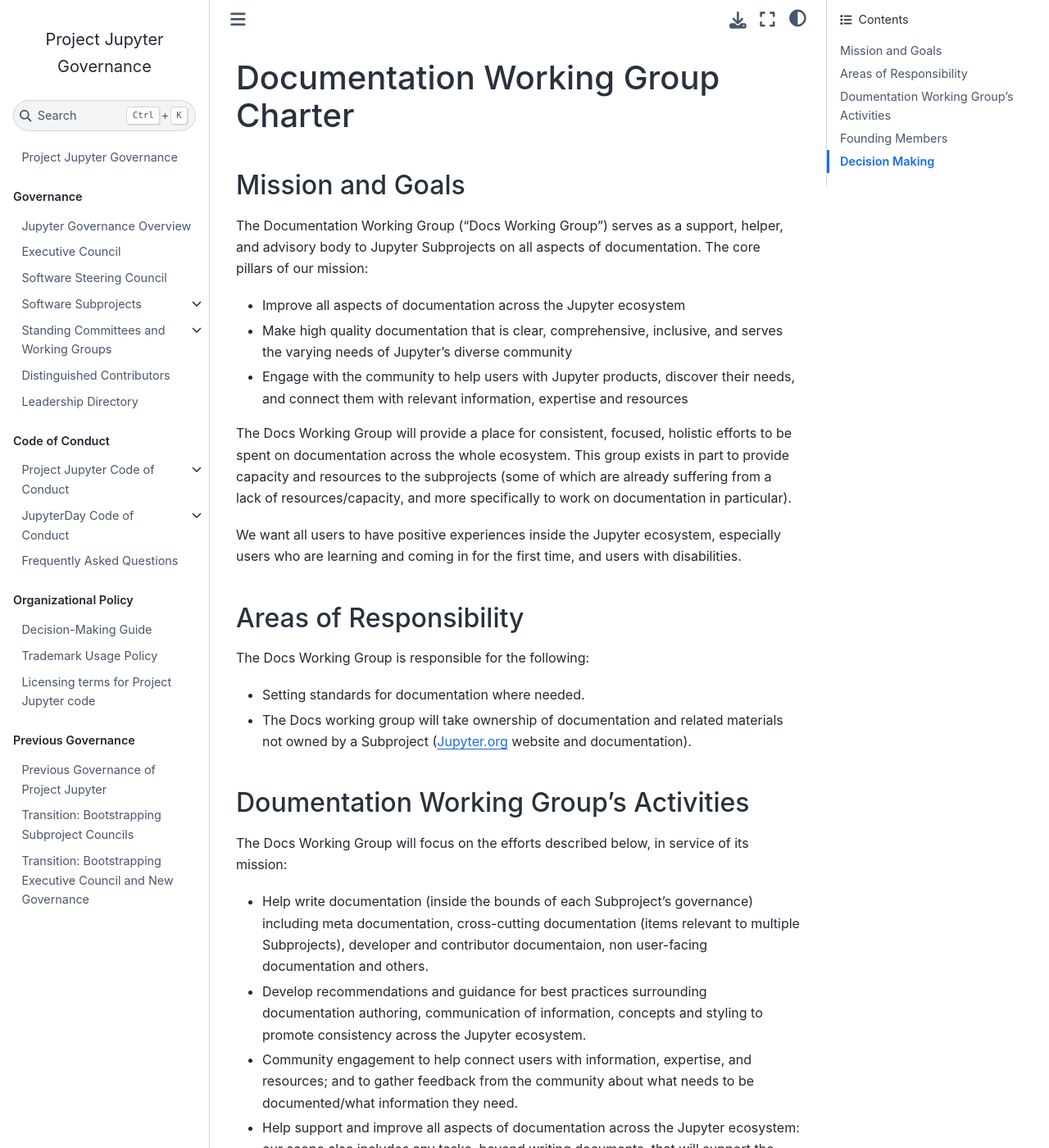
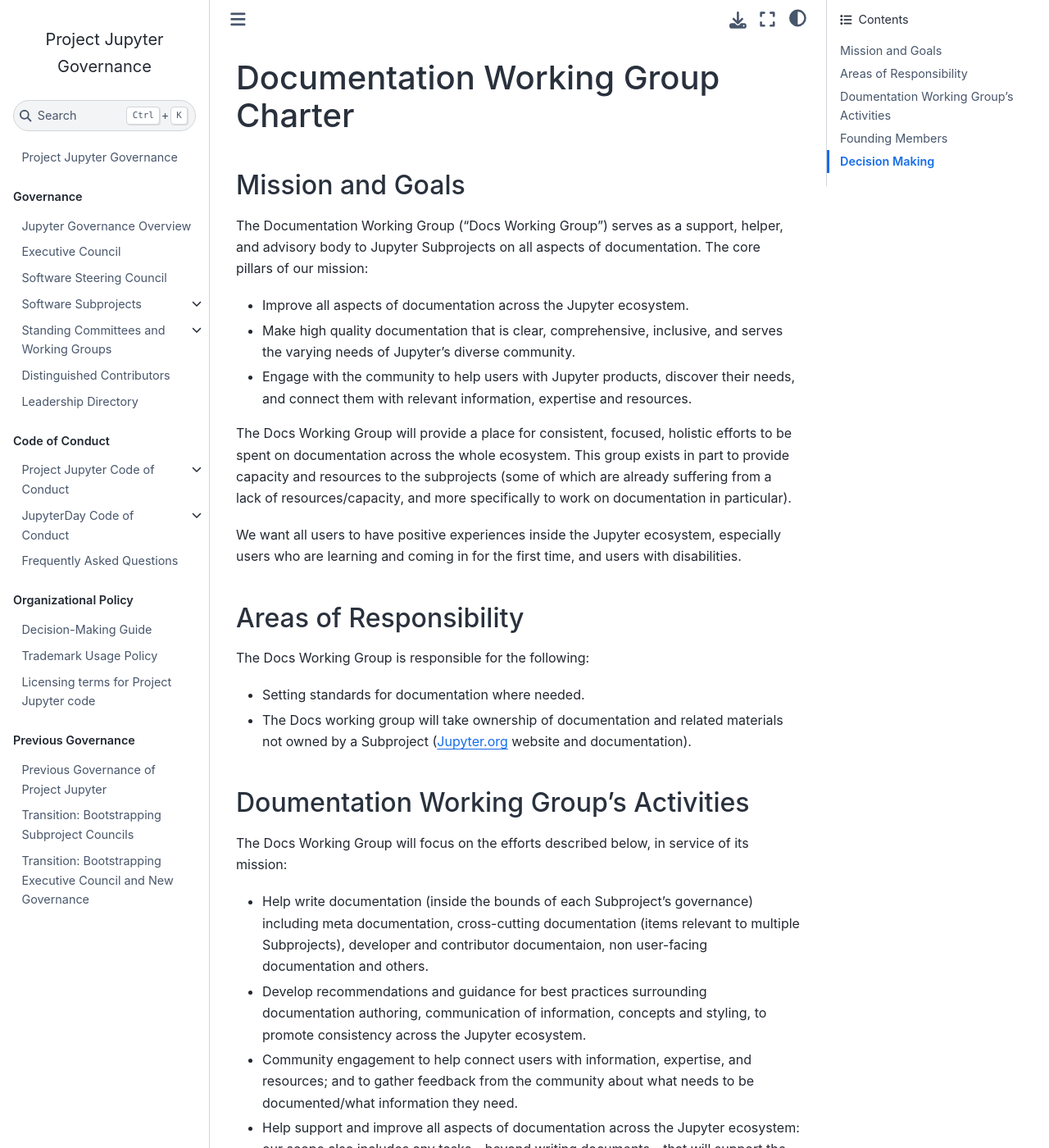
Before and after one commit to jupyter/governance, a Jupyter Book: the page built from charters/DocumentationCharter.md, in a window 1280 px wide and 1400 px high. Shown: the whole window at 82% size. Built offline with Jupyter Book 1.0.4 settings and Sphinx 7.4.7 and the Sphinx Book theme 1.1.4, drawn with Linux system fonts in a browser that asks for light colours; pages that are not in the unit, such as notebooks, are missing from menus; some of the changed text lies outside the part shown.

Commit message:
Minor formatting updates.

```diff
--- a/charters/DocumentationCharter.md
+++ b/charters/DocumentationCharter.md
@@ -4,9 +4,9 @@
 
 The Documentation Working Group ("Docs Working Group") serves as a support, helper, and advisory body to Jupyter Subprojects on all aspects of documentation. The core pillars of our mission:
 
-- Improve all aspects of documentation across the Jupyter ecosystem
-- Make high quality documentation that is clear, comprehensive, inclusive, and serves the varying needs of Jupyter's diverse community
-- Engage with the community to help users with Jupyter products, discover their needs, and connect them with relevant information, expertise and resources
+- Improve all aspects of documentation across the Jupyter ecosystem.
+- Make high quality documentation that is clear, comprehensive, inclusive, and serves the varying needs of Jupyter's diverse community.
+- Engage with the community to help users with Jupyter products, discover their needs, and connect them with relevant information, expertise and resources.
 
 The Docs Working Group will provide a place for consistent, focused, holistic efforts to be spent on documentation across the whole ecosystem. This group exists in part to provide capacity and resources to the subprojects (some of which are already suffering from a lack of resources/capacity, and more specifically to work on documentation in particular).
 
@@ -25,9 +25,9 @@
 The Docs Working Group will focus on the efforts described below, in service of its mission:
 
 - Help write documentation (inside the bounds of each Subproject's governance) including meta documentation, cross-cutting documentation (items relevant to multiple Subprojects), developer and contributor documentaion, non user-facing documentation and others.
-- Develop recommendations and guidance for best practices surrounding documentation authoring, communication of information, concepts and styling to promote consistency across the Jupyter ecosystem.
+- Develop recommendations and guidance for best practices surrounding documentation authoring, communication of information, concepts and styling, to promote consistency across the Jupyter ecosystem.
 - Community engagement to help connect users with information, expertise, and resources; and to gather feedback from the community about what needs to be documented/what information they need.
-- Help support and improve all aspects of documentation across the Jupyter ecosystem: our scope also includes any tasks, beyond writing documents, that will support the Doumentation Working Group's goals. To help illustrate the scope of our work, some clarifying examples are included below:
+- Help support and improve all aspects of documentation across the Jupyter ecosystem: our scope also includes any tasks - beyond writing documents - that will support the Doumentation Working Group's goals. To help illustrate the scope of our work, some clarifying examples are included below:
     - Improving the user experience inside Jupyter applications by implementing offline and interactive documentation extensions.
     - Implementing analytics systems for documentation webpages for better understanding of documentation use.
     - Any other innovations or work that may improve Jovyans' experience in/understanding of the Jupyter ecosystem.
```
